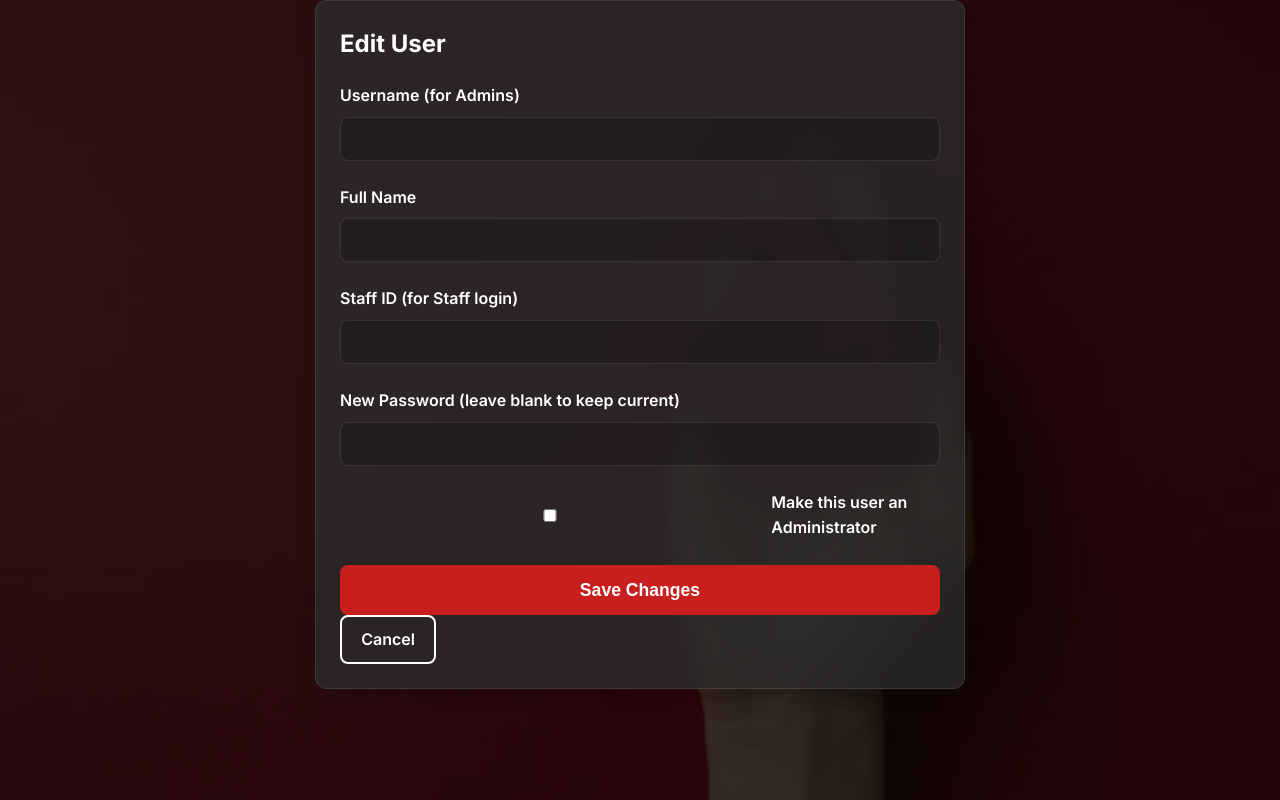
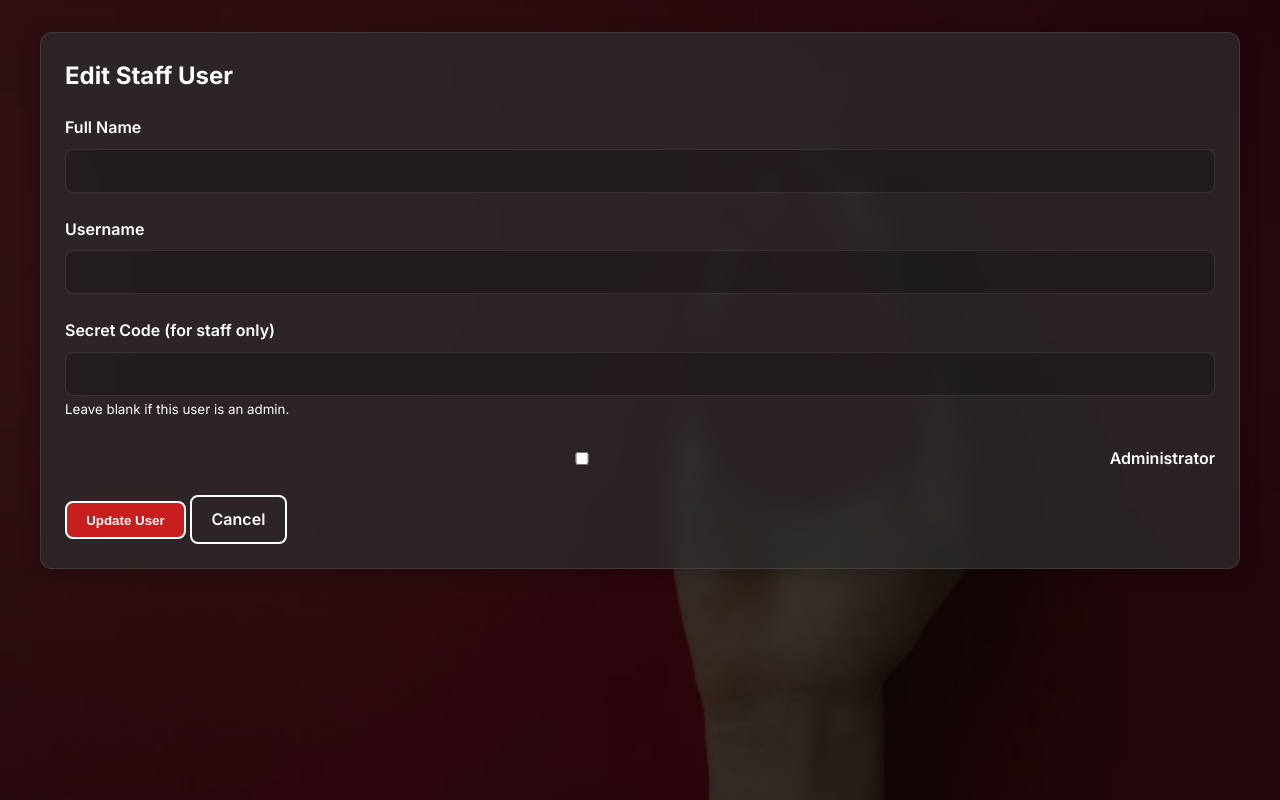
Before and after one commit to shinep750/bloodlink-webapp, a Python web app: template templates/edit_user.html in a window 1280 px wide. Run offline with Jinja, Linux system fonts and the light colour scheme; the template is opened without the code that fills it, so the values that code supplies are empty.

Commit message:
Update edit_user.html

```diff
--- a/templates/edit_user.html
+++ b/templates/edit_user.html
@@ -1,36 +1,39 @@
-{% extends 'base.html' %}
+{% extends "base.html" %}
 
 {% block content %}
-<div class="form-container">
-    <h2>Edit User</h2>
-    <form method="post">
+<div class="container">
+    <div class="card">
+        <h2>Edit Staff User</h2>
+        <form method="POST">
             <div class="form-group">
-            <label for="username">Username (for Admins)</label>
-            <input type="text" id="username" name="username" value="{{ user.username or '' }}">
+                <label for="full_name">Full Name</label>
+                <input type="text" name="full_name" id="full_name" class="form-control"
+                       value="{{ staff.full_name }}" required>
             </div>
 
             <div class="form-group">
-            <label for="full_name">Full Name</label>
-            <input type="text" id="full_name" name="full_name" value="{{ user.full_name }}" required>
+                <label for="username">Username</label>
+                <input type="text" name="username" id="username" class="form-control"
+                       value="{{ staff.username }}" required>
             </div>
 
             <div class="form-group">
-            <label for="secret_code">Staff ID (for Staff login)</label>
-            <input type="text" id="secret_code" name="secret_code" value="{{ user.secret_code or '' }}">
-        </div>
-
-        <div class="form-group">
-            <label for="password">New Password (leave blank to keep current)</label>
-            <input type="password" id="password" name="password">
+                <label for="secret_code">Secret Code (for staff only)</label>
+                <input type="text" name="secret_code" id="secret_code" class="form-control"
+                       value="{{ staff.secret_code if staff.secret_code else '' }}">
+                <small class="form-text text-muted">
+                    Leave blank if this user is an admin.
+                </small>
             </div>
 
             <div class="form-group checkbox-group">
-            <input type="checkbox" id="is_admin" name="is_admin" value="true" {% if user.is_admin %}checked{% endif %}>
-            <label for="is_admin">Make this user an Administrator</label>
+                <input type="checkbox" name="is_admin" id="is_admin" {% if staff.is_admin %}checked{% endif %}>
+                <label for="is_admin">Administrator</label>
             </div>
 
-        <button type="submit" class="btn btn-primary">Save Changes</button>
+            <button type="submit" class="btn btn-primary">Update User</button>
             <a href="{{ url_for('manage_users') }}" class="btn btn-secondary">Cancel</a>
         </form>
     </div>
+</div>
 {% endblock %}
```
Lines whose indentation alone changed are shown as unchanged.
